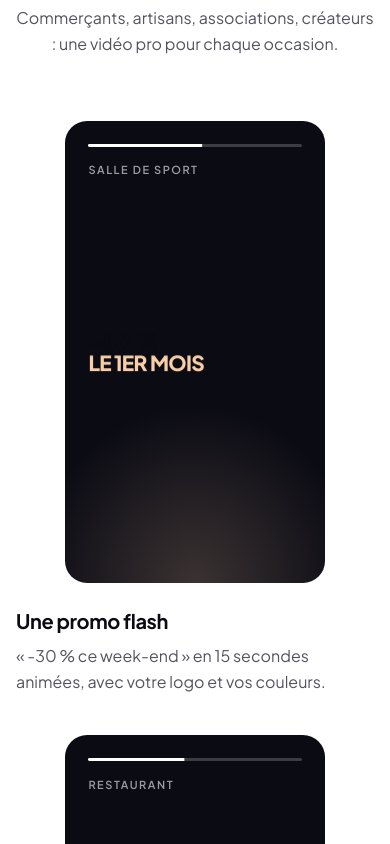
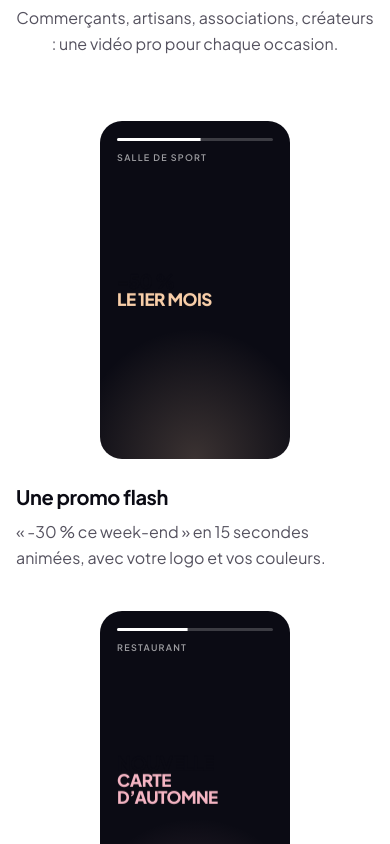
Before and after one commit to lorisbianchini672-del/izicut, a Next.js app: page / in a window 390 px wide. Shown: the part 4160-5004 px from the top of the page. Built offline with nearby package versions, Linux system fonts and the light colour scheme; no server answers.

Commit message:
Accueil mobile : aperçus d'exemples plus compacts

```diff
--- a/components/site/Landing.tsx
+++ b/components/site/Landing.tsx
@@ -234,7 +234,7 @@ function UseCases() {
       <div className="mx-auto mt-16 grid max-w-5xl gap-10 sm:grid-cols-3">
         {USES.map(({ t, d }, i) => (
           <article key={t} className="text-left">
-            <VideoCard i={i + 1} className="mx-auto w-full max-w-[260px] text-[22px]" />
+            <VideoCard i={i + 1} className="mx-auto w-full max-w-[190px] text-[18px] sm:max-w-[260px] sm:text-[22px]" />
             <h3 className="mt-6 font-display text-xl font-bold tracking-[-0.02em] text-[#0b0b14]">{t}</h3>
             <p className="mt-2 leading-relaxed text-[#55525f]">{d}</p>
           </article>
```
